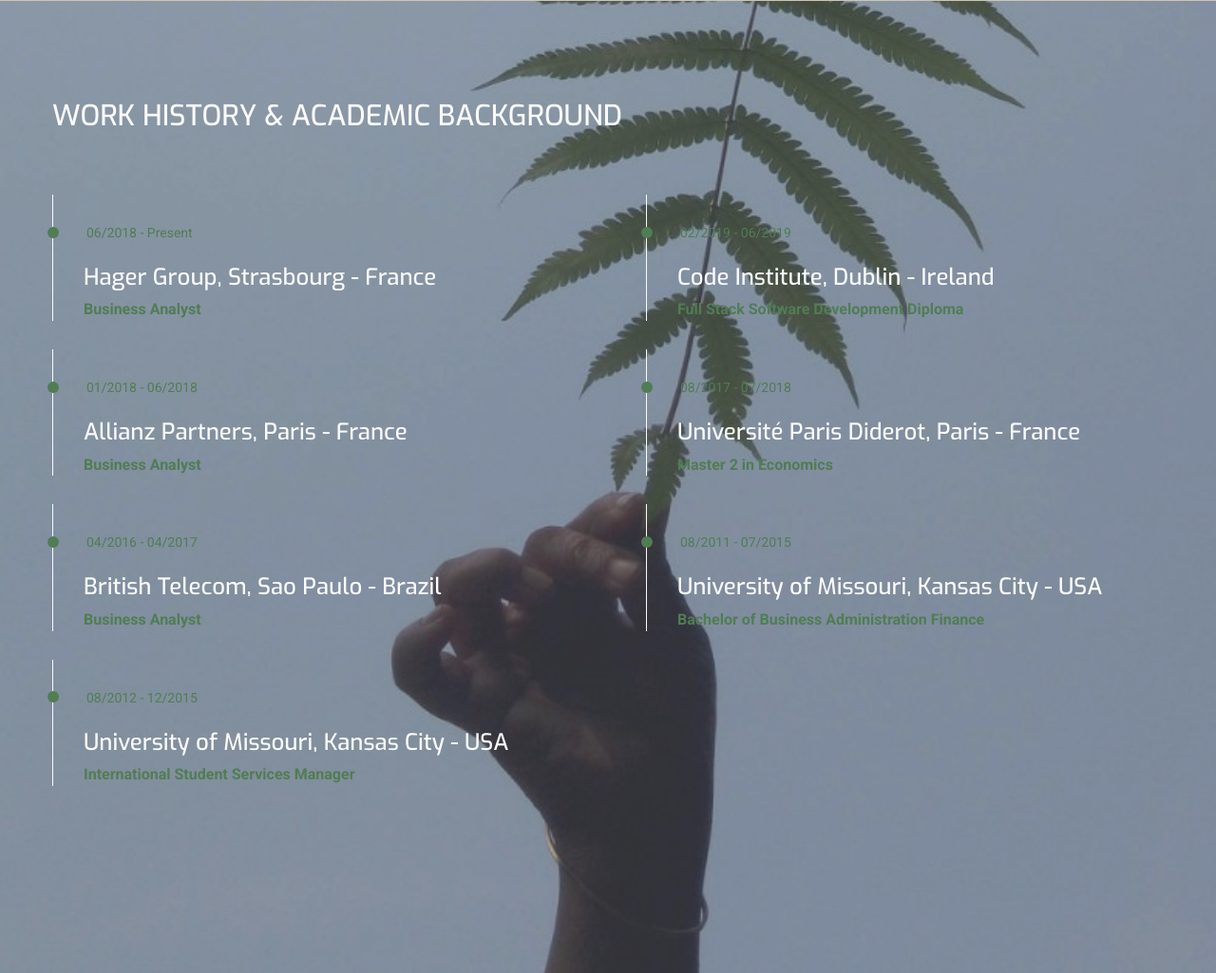
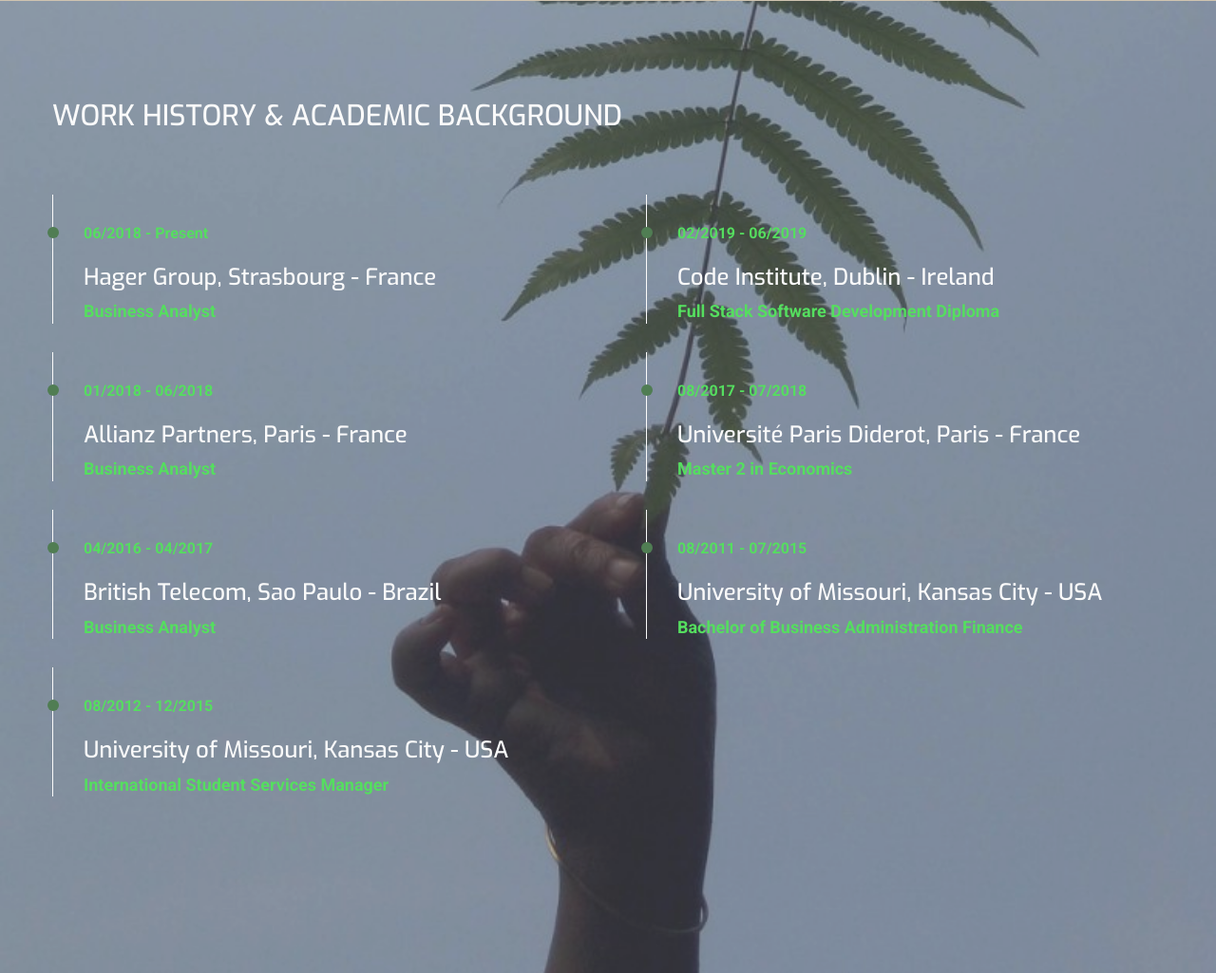
Before and after one commit to Litran1990/UserCentricMilestoneProject, a plain HTML site: page index.html in a window 1280 px wide. Shown: the part 2971-3996 px from the top of the page at 95% size. Drawn offline with nearby package versions, Linux system fonts and the light colour scheme.

Commit message:
Final Draft v.2.2

```diff
--- a/assets/css/style.css
+++ b/assets/css/style.css
@@ -385,7 +385,7 @@
 .item {
     padding: 54px 32px 0px 32px;
     position: relative;
-    color: #255d29;
+    color: #2bd638;
     border-left: 1px solid;
     border-color: #fafafa;
     margin-bottom: 30px;
@@ -394,12 +394,12 @@
 .item:before {
     content: attr(dates);
     position: absolute;
-    left: 2.5em;
+    left: 2.0em;
     top: 30px;
     display: block;
     font-family: "Roboto", sans-serif;
-    font-weight: 400;
-    font-size: 14px;
+    font-weight: bold;
+    font-size: 16px;
     padding: 0;
     margin: 0;
 }
@@ -419,10 +419,10 @@
 .item p {
     padding: 0;
     margin: 0;
-    color: #255d29;
+    color: #2bd638;
     text-align: left;
     font-family: "Roboto", sans-serif;
-    font-size: 16px;
+    font-size: 18px;
     font-weight: bold;
 }
 
```
